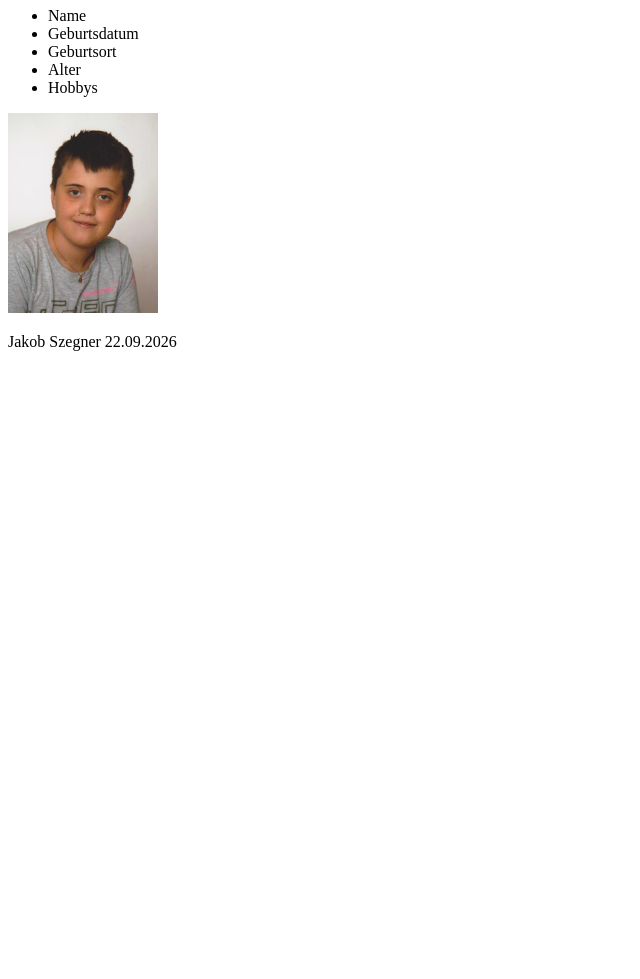
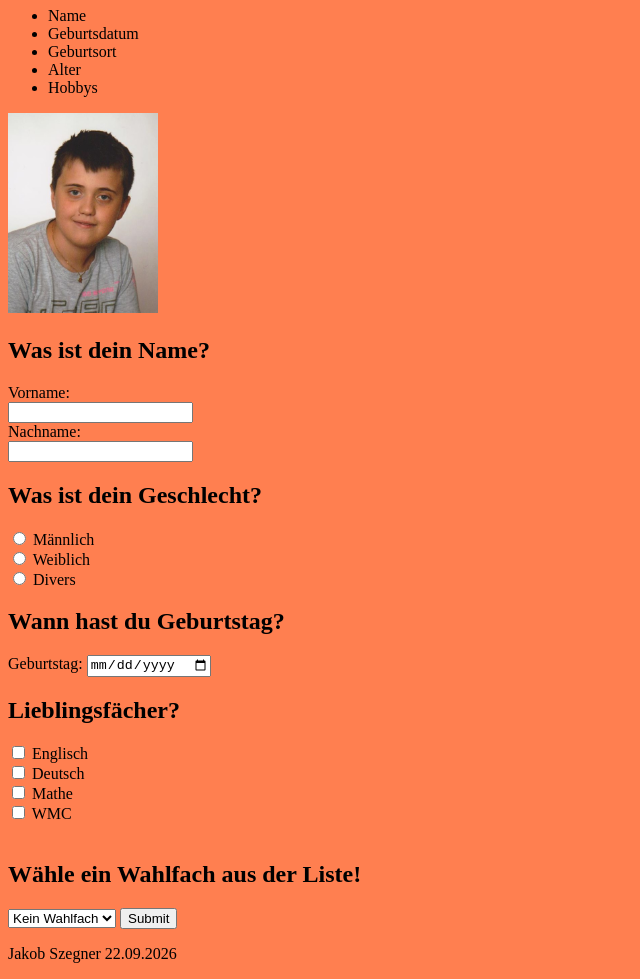
Before and after one commit to Jakobat1/WMC-Szegner, a plain HTML site: page 2026-09-22&2026-09-29/index.html in a window 1280 px wide. Shown: the part 73-1052 px from the top of the page, without its empty margins (0-640 px from the left). Before the commit the page ends 800 px from the top, so only its background shows below. Drawn offline with Linux system fonts and the light colour scheme.

Commit message:
added forms and stylesheet

```diff
--- a/2026-09-22&2026-09-29/index.html
+++ b/2026-09-22&2026-09-29/index.html
@@ -1,10 +1,13 @@
 <!DOCTYPE html>
 <html lang="en">
+
 <head>
     <meta charset="UTF-8">
     <meta name="viewport" content="width=device-width, initial-scale=1.0">
     <title>Über Mich</title>
+    <link rel="stylesheet" href="styles.css">
 </head>
+
 <body>
     <h1>Über Mich</h1>
     <main>
@@ -20,8 +23,53 @@
     </main>
     <img src="/WMC-Szegner/2026-09-22&2026-09-29/Bild_Szegner.jpg" alt="Bild von Jakob Szegner" width=150 height=200>
 
+
+    <form>
+        <h2>Was ist dein Name?</h2>
+
+        <label for="vname">Vorname:</label><br>
+        <input type="text" id="vname" name="vname"><br>
+        <label for="nname">Nachname:</label><br>
+        <input type="text" id="nname" name="nname">
+
+        <h2>Was ist dein Geschlecht?</h2>
+
+        <input type="radio" id="maennlich" name="geschlecht" value="Maennlich">
+        <label for="maennlich">Männlich</label><br>
+        <input type="radio" id="weiblich" name="geschlecht" value="Weiblich">
+        <label for="weiblich">Weiblich</label><br>
+        <input type="radio" id="divers" name="divers" value="divers">
+        <label for="divers">Divers</label><br>
+
+        <h2>Wann hast du Geburtstag?</h2>
+        <label for="geburtstag">Geburtstag:</label>
+        <input type="date" id="geburtstag" name="geburtstag">
+
+        <h2>Lieblingsfächer?</h2>
+        <input type="checkbox" id="fach1" name="fach1" value="Englisch">
+        <label for="fach1"> Englisch</label><br>
+        <input type="checkbox" id="fach2" name="fach2" value="Deutsch">
+        <label for="fach2"> Deutsch</label><br>
+        <input type="checkbox" id="fach3" name="fach3" value="Mathe">
+        <label for="fach3"> Mathe</label><br>
+        <input type="checkbox" id="fach4" name="fach4" value="WMC">
+        <label for="fach4"> WMC</label><br>
+        <br>
+
+        <h2>Wähle ein Wahlfach aus der Liste!</h2>
+
+        <select name="wahlfach">
+            <option value="hacken">Hacken</option>
+            <option value="basketball">Basketball</option>
+            <option value="volleyball">Volleyball</option>
+            <option value="keinWahlfach" selected>Kein Wahlfach</option>
+        </select>
+
+        <input type="submit" value="Submit">
+    </form>
     <footer>
         <p>Jakob Szegner 22.09.2026</p>
     </footer>
 </body>
+
 </html>
--- /dev/null
+++ b/2026-09-22&2026-09-29/styles.css
@@ -0,0 +1,8 @@
+body {
+    background-color:coral;
+}
+
+h1 {
+    font:bold;
+    color:white;
+}
```
Lines whose indentation alone changed are shown as unchanged.
